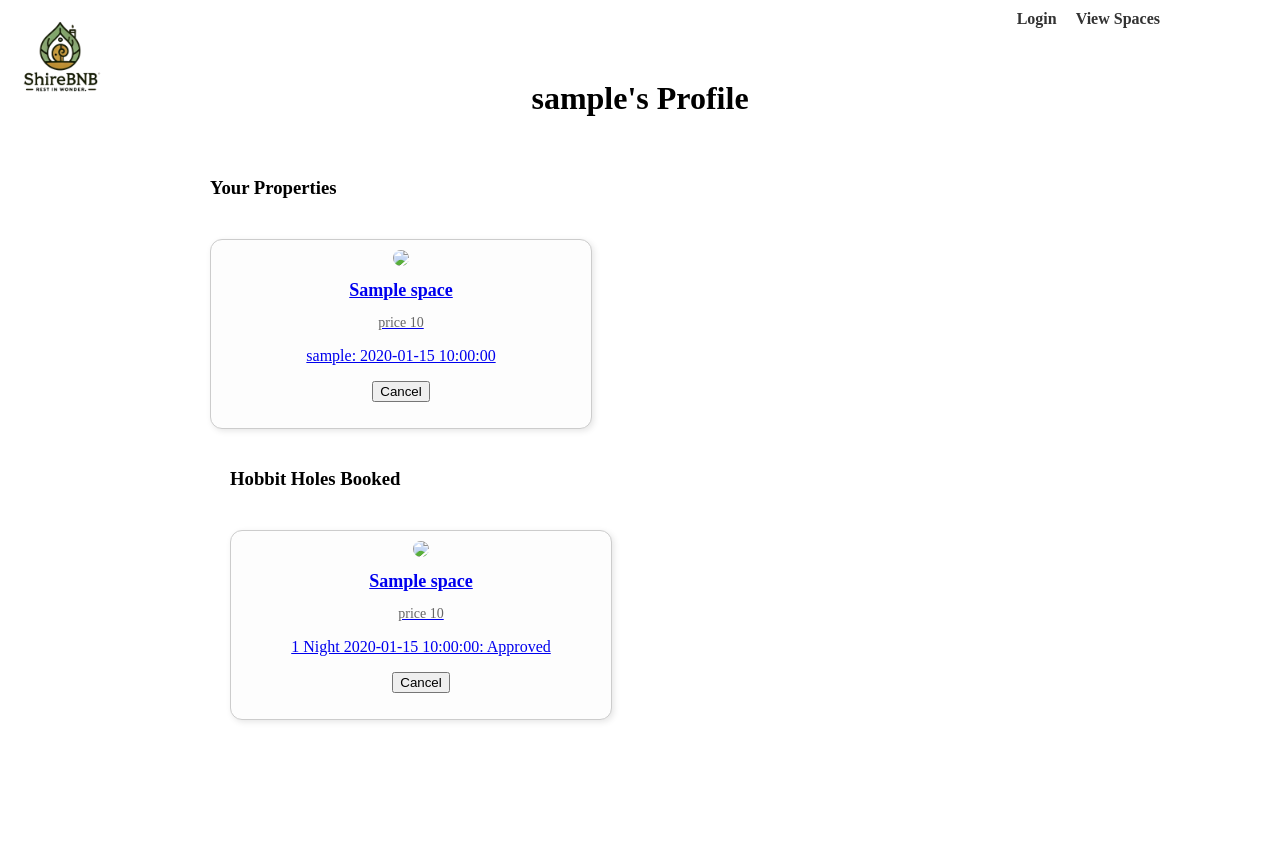
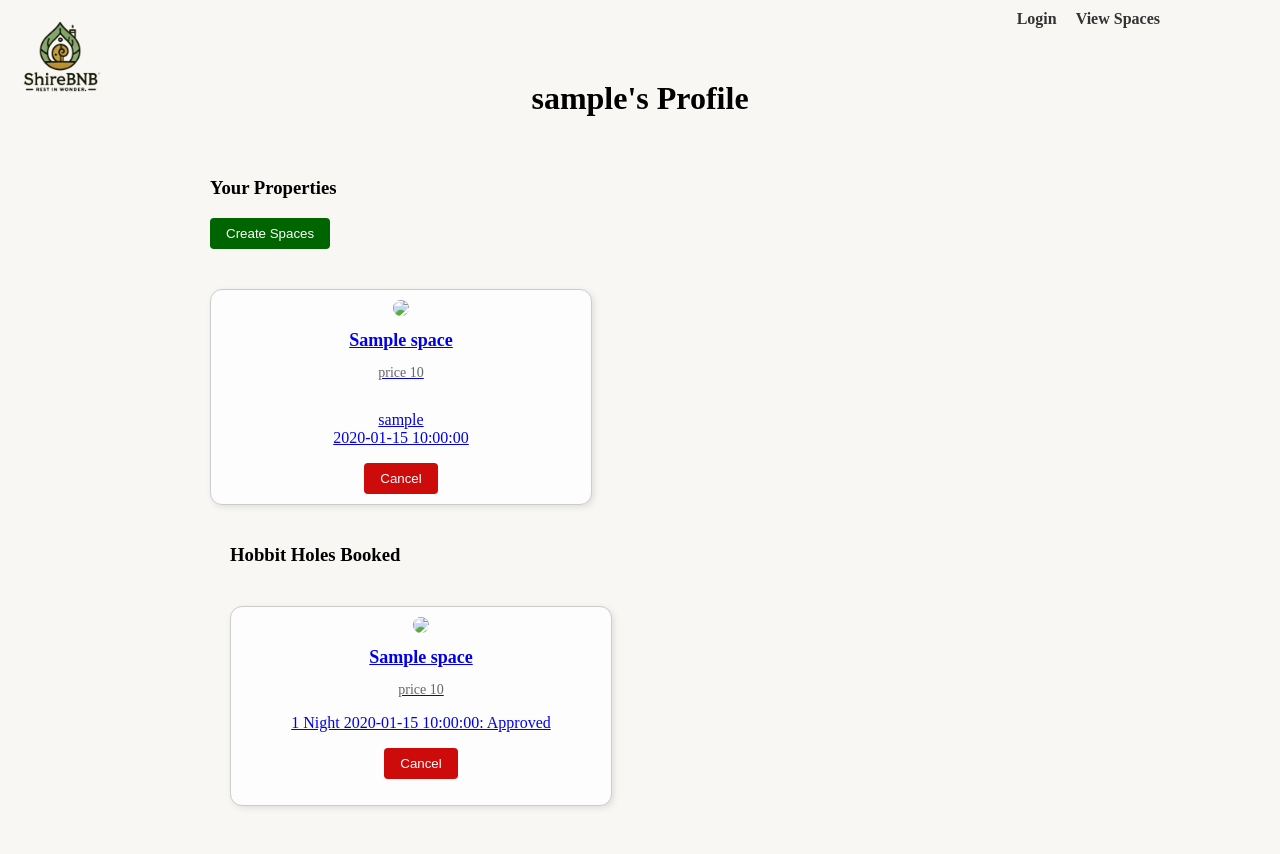
Before and after one commit to yellowchimney/BnB_project, a Flask app: template templates/dashboard.html in a window 1280 px wide. Before the commit the page ends 722 px from the top, so only its background shows below. Run offline with Flask 3, Linux system fonts and the light colour scheme; the template is opened without the code that fills it: most values are stand-ins (such as "Sample title", 1, 10 or a date in 2020).

Commit message:
style changes for dashboard

```diff
--- a/static/all_spaces.css
+++ b/static/all_spaces.css
@@ -1,4 +1,8 @@
- .logo {
+body{
+       background-color: #f9f7f3;
+}
+
+.logo {
         position: absolute;
         top: 10px;
         left: 10px;
@@ -79,3 +83,37 @@ h1 {
     text-decoration: none;
     display: inline-block;
 }
+
+.btn:hover {
+      background-color: #228B22;
+    }
+
+.btn-red {
+    padding: 0.5rem 1rem;
+    background-color: #cd0b0b;
+    color: white;
+    border: none;
+    border-radius: 4px;
+    text-decoration: none;
+    display: inline-block;
+}
+
+
+.btn-red:hover {
+      background-color:#ef0f0f;
+}
+
+
+.booking-request {
+      display:flex;
+      width:100%;
+      flex-wrap: wrap;
+      justify-content: space-evenly;
+
+
+}
+
+.booking-date{
+      width:100%;
+      flex-direction: column;
+}
--- a/templates/create_space.html
+++ b/templates/create_space.html
@@ -9,6 +9,7 @@
 </head>
 <body>
   <div class="nav-links">
+    <a href="/dashboard/{{current_user.id}}">Dashboard</a>
     <a href="/logout">Logout</a>
   </div>
   <img src="{{ url_for('static', filename='shirebnb-removebg-preview.png') }}" alt="ShireBnB Logo" class="logo" />
--- a/templates/dashboard.html
+++ b/templates/dashboard.html
@@ -21,6 +21,7 @@
 
     <div class="container">
     <h3>Your Properties</h3>
+    <a href="/create_space"><button class="btn">Create Spaces</button></a>
 
 
     <div class="grid-container">
@@ -34,22 +35,24 @@
            <p class="space-price">price {{space.price_per_night}}</p>
               {% for booking in space_bookings %}
                 {% if booking['space_id'] == space.id %}
-                <div class ="">
-                  <p>
-                    {{booking['username']}}: {{booking['date']}}
+                <div class ="booking-request">
+                  <p class="booking-date">
+                    {{booking['username']}}<br>
+                    {{booking['date']}}
+                    </p>
                     {% if booking['is_approved'] == False %}
                     <form method="POST" action="/approve_booking/{{booking['booking_id']}}">
-                    <button type="submit">Approve</button>
+                    <button class="btn" type="submit">Approve</button>
                     </form>
                     <form method="POST" action="/decline_booking/{{booking['booking_id']}}">
-                    <button type="submit">Decline</button>
+                    <button class="btn-red" type="submit">Decline</button>
                     </form>
                     {% else %}
                       <form method="POST" action="/decline_booking/{{booking['booking_id']}}">
-                      <button type="submit">Cancel</button>
+                      <button class="btn-red" type="submit">Cancel</button>
                       </form>
                     {%  endif  %}
-                  </p>
+
                 </div>
                 {%  endif  %}
               {% endfor %}
@@ -83,7 +86,7 @@
                     Approved
                     {%  endif  %}
                     <form method="POST" action="/decline_booking/{{space['booking_id']}}">
-                    <button type="submit">Cancel</button>
+                    <button class="btn-red" type="submit">Cancel</button>
                     </form>
                   </p>
                 </div>
```
